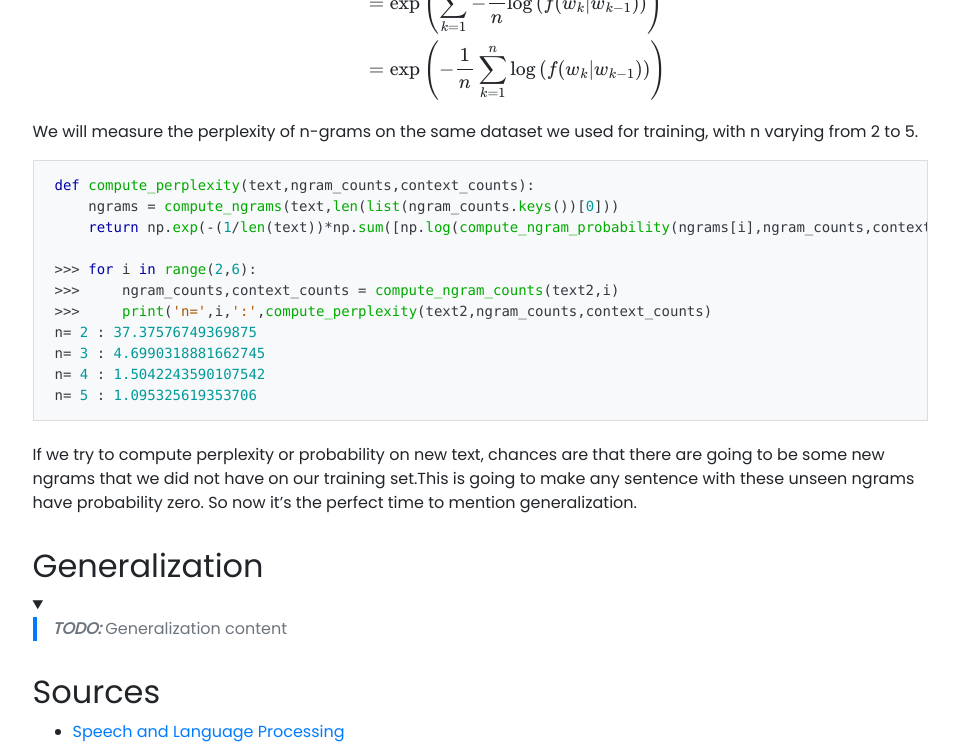
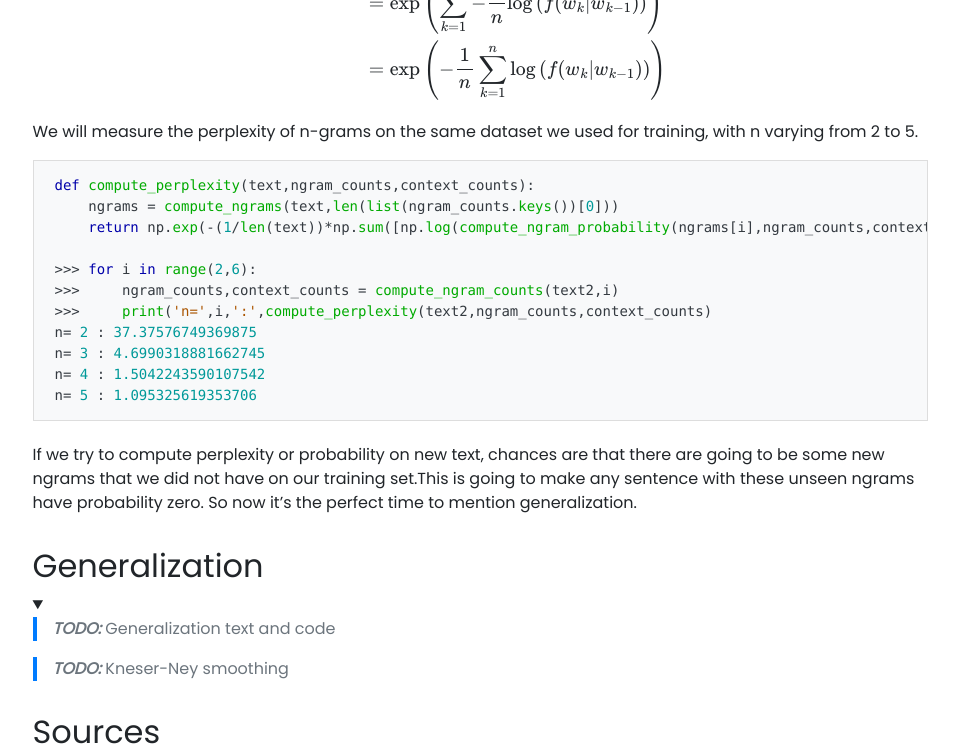
Before and after one commit to nunoskew/nunoskew.github.io, a Jekyll site: the page built from _projects/intro_nlp.md, in a window 1280 px wide and 900 px high, scrolled down 2845 px, cut to the strip 0-756 px from the top of the window. Shown: the whole strip, without its empty margins (160-1119 px from the left). Built offline with Jekyll 4.4.1, drawn with Linux system fonts in a browser that asks for light colours; nearby versions of some CDN libraries; formulas are drawn with MathJax 3.

Commit message:
added todo to intro_nlp

```diff
--- a/_projects/intro_nlp.md
+++ b/_projects/intro_nlp.md
@@ -175,7 +175,9 @@ So now it's the perfect time to mention generalization.
 ## Generalization
 <details open>
 <summary markdown="span"></summary>
-> **_TODO:_** Generalization content
+> **_TODO:_** Generalization text and code
+
+> **_TODO:_** Kneser-Ney smoothing
 </details>
 ## Sources
 * [Speech and Language Processing](https://web.stanford.edu/~jurafsky/slp)
```
